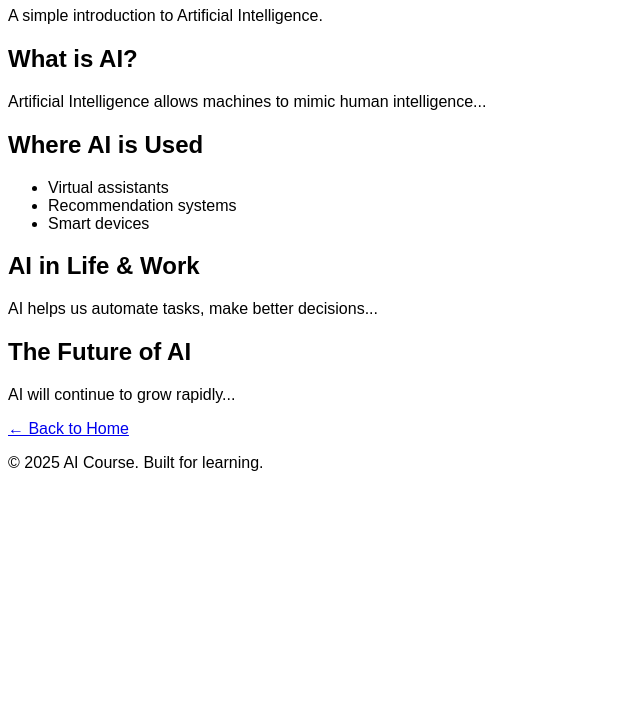
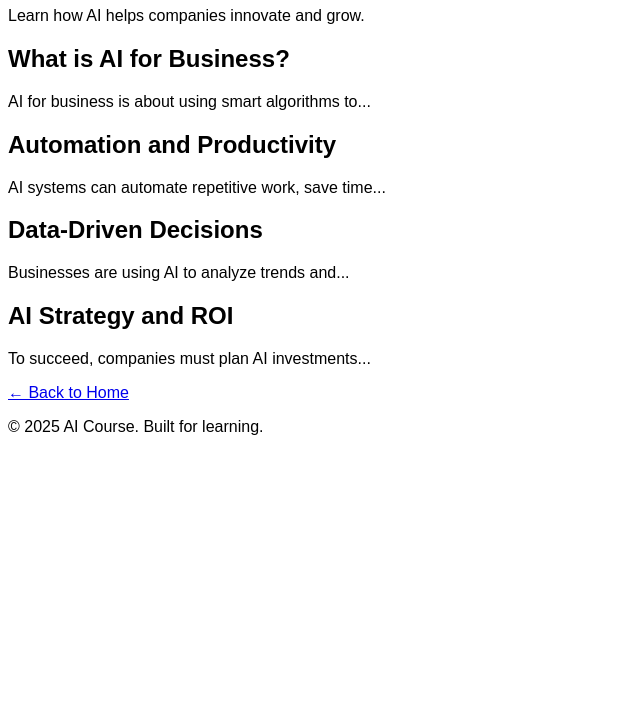
Before and after one commit to Ngeyane2003/A--Everyone-business, a plain HTML site: page ai-for-business/index.html in a window 1280 px wide. Shown: the part 73-800 px from the top of the page, without its empty margins (0-640 px from the left). Drawn offline with Linux system fonts and the light colour scheme; a script that the page names is missing.

Commit message:
Update index.html

```diff
--- a/ai-for-business/index.html
+++ b/ai-for-business/index.html
@@ -3,38 +3,34 @@
 <head>
   <meta charset="UTF-8">
   <meta name="viewport" content="width=device-width, initial-scale=1.0">
-  <title>AI for Everyone</title>
+  <title>AI for Business</title>
   <link rel="stylesheet" href="../assets/css/style.css">
 </head>
 <body>
   <div class="container">
     <header class="header">
-      <h1>AI for Everyone</h1>
-      <p>A simple introduction to Artificial Intelligence.</p>
+      <h1>AI for Business</h1>
+      <p>Learn how AI helps companies innovate and grow.</p>
     </header>
 
     <div class="section">
-      <h2>What is AI?</h2>
-      <p>Artificial Intelligence allows machines to mimic human intelligence...</p>
+      <h2>What is AI for Business?</h2>
+      <p>AI for business is about using smart algorithms to...</p>
     </div>
 
     <div class="section">
-      <h2>Where AI is Used</h2>
-      <ul>
-        <li>Virtual assistants</li>
-        <li>Recommendation systems</li>
-        <li>Smart devices</li>
-      </ul>
+      <h2>Automation and Productivity</h2>
+      <p>AI systems can automate repetitive work, save time...</p>
     </div>
 
     <div class="section">
-      <h2>AI in Life & Work</h2>
-      <p>AI helps us automate tasks, make better decisions...</p>
+      <h2>Data-Driven Decisions</h2>
+      <p>Businesses are using AI to analyze trends and...</p>
     </div>
 
     <div class="section">
-      <h2>The Future of AI</h2>
-      <p>AI will continue to grow rapidly...</p>
+      <h2>AI Strategy and ROI</h2>
+      <p>To succeed, companies must plan AI investments...</p>
     </div>
 
     <p class="center"><a href="../index.html" class="btn secondary">← Back to Home</a></p>
```
